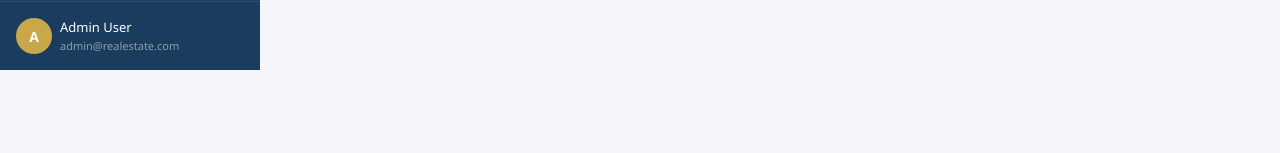
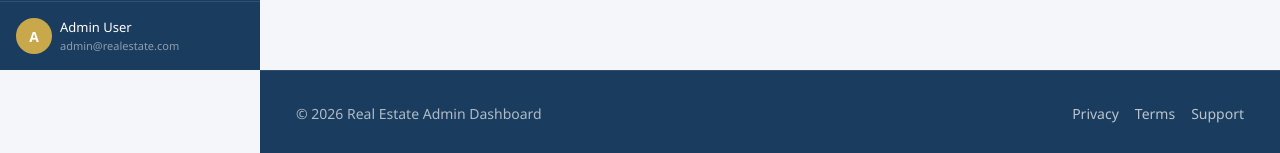
Before and after one commit to abdelrhman-shibl44/real-estate-admin-dashboard, a React (Vite) app: page /properties/1 in a window 1280 px wide. Shown: the part 730-883 px from the top of the page. Before the commit the page ends 800 px from the top, so only its background shows below. Built offline with nearby package versions, Linux system fonts and the light colour scheme.

Commit message:
Add Footer component and styles to enhance layout structure

```diff
--- /dev/null
+++ b/src/components/layout/Footer/index.jsx
@@ -0,0 +1,23 @@
+export default function Footer() {
+  return (
+    <footer className="footer mt-auto">
+      <div className="container-fluid py-3 d-flex flex-column flex-md-row justify-content-between align-items-center">
+        <p className="mb-0">
+          © {new Date().getFullYear()} Real Estate Admin Dashboard
+        </p>
+
+        <div className="d-flex gap-3 mt-2 mt-md-0">
+          <a href="#" className="footer-link">
+            Privacy
+          </a>
+          <a href="#" className="footer-link">
+            Terms
+          </a>
+          <a href="#" className="footer-link">
+            Support
+          </a>
+        </div>
+      </div>
+    </footer>
+  );
+}
--- a/src/components/layout/index.jsx
+++ b/src/components/layout/index.jsx
@@ -3,6 +3,7 @@ import { useState } from "react";
 import { Outlet } from "react-router-dom";
 import Sidebar from "./Sidebar";
 import Navbar from "./Navbar";
+import Footer from "./Footer";
 
 export default function Layout() {
   const [sidebarOpen, setSidebarOpen] = useState(false);
@@ -19,6 +20,8 @@ export default function Layout() {
           <Outlet /> {/* Dashboard or Properties or Details */}
         </main>
       </div>
+
+      <Footer />
     </div>
   );
 }
--- a/src/index.css
+++ b/src/index.css
@@ -189,6 +189,71 @@ body {
   border-color: #eee;
 }
 
+/* Footer */
+.footer {
+  margin-left: var(--sidebar-width);
+  background-color: var(--primary-color);
+  color: rgba(255, 255, 255, 0.75);
+  padding: 16px 24px;
+  margin-top: auto;
+  border-top: 1px solid rgba(255, 255, 255, 0.1);
+}
+
+/* Container spacing inside footer */
+.footer .container-fluid {
+  max-width: 1200px;
+  margin: 0 auto;
+}
+
+/* Text */
+.footer p {
+  font-size: 14px;
+  color: rgba(255, 255, 255, 0.65);
+}
+
+/* Links */
+.footer-link {
+  color: rgba(255, 255, 255, 0.7);
+  font-size: 14px;
+  text-decoration: none;
+  transition:
+    color 0.2s ease,
+    opacity 0.2s ease;
+  position: relative;
+}
+
+.footer-link:hover {
+  color: #ffffff;
+  opacity: 1;
+}
+
+/* Optional underline animation */
+.footer-link::after {
+  content: "";
+  position: absolute;
+  left: 0;
+  bottom: -2px;
+  width: 0%;
+  height: 1px;
+  background: #ffffff;
+  transition: width 0.3s ease;
+}
+
+.footer-link:hover::after {
+  width: 100%;
+}
+
+/* Layout spacing tweaks for mobile */
+@media (max-width: 768px) {
+  .footer {
+    text-align: center;
+    margin-left: 0;
+  }
+
+  .footer .d-flex {
+    justify-content: center;
+  }
+}
 /* Responsive */
 @media (max-width: 768px) {
   .sidebar {
```
